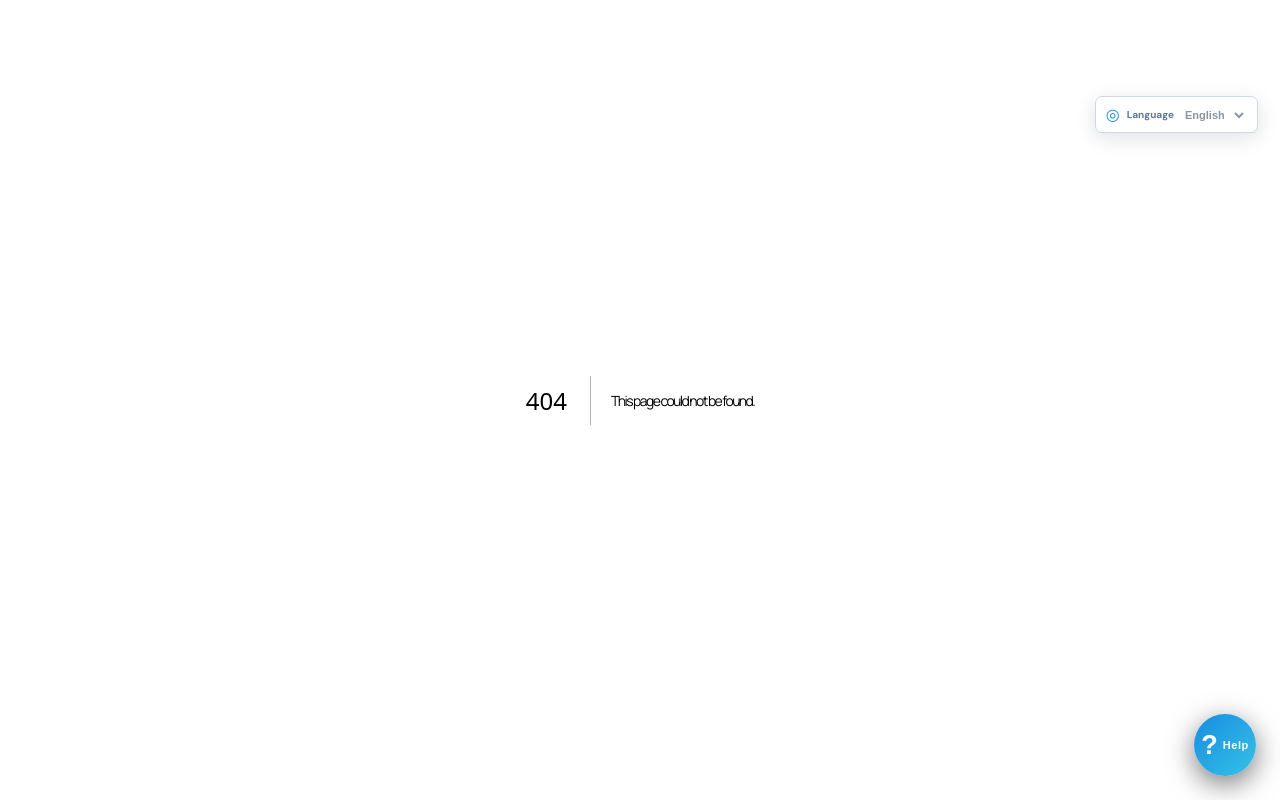
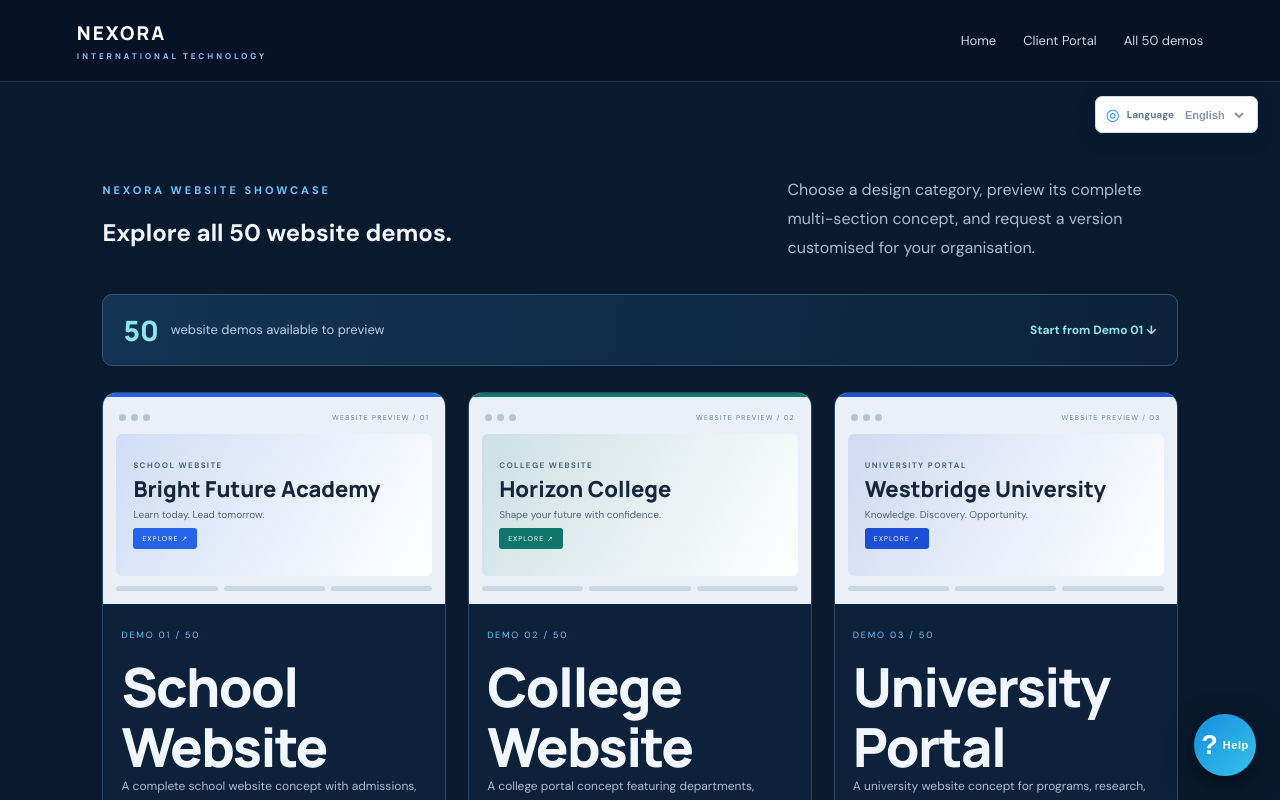
Before and after one commit to satyaprobaho-technologies/nexora-international-technology, a Next.js app: page /demos in a window 1280 px wide. Before the commit this address had no page. Shown: the top 800 px of the page. Built offline with nearby package versions, Linux system fonts and the light colour scheme.

Commit message:
Add dedicated page for all 50 website demos

```diff
--- /dev/null
+++ b/src/app/demos/page.tsx
@@ -0,0 +1,56 @@
+import Link from "next/link";
+import { DEMO_SITES } from "@/lib/demo-sites";
+
+export const metadata = {
+  title: "50 Website Demo Templates | NEXORA INTERNATIONAL TECHNOLOGY",
+  description: "Explore all 50 NEXORA website design demos and open a complete preview for each business category.",
+};
+
+export default function DemosPage() {
+  return (
+    <main>
+      <header className="nav">
+        <Link className="brand" href="/">NEXORA <small>INTERNATIONAL TECHNOLOGY</small></Link>
+        <nav aria-label="Main navigation">
+          <Link href="/">Home</Link>
+          <Link href="/portal">Client Portal</Link>
+          <a href="#all-demos">All 50 demos</a>
+        </nav>
+      </header>
+      <section id="all-demos" className="section templates-section">
+        <div className="section-head">
+          <div><p className="eyebrow">NEXORA WEBSITE SHOWCASE</p><h1>Explore all 50 website demos.</h1></div>
+          <p className="section-intro">Choose a design category, preview its complete multi-section concept, and request a version customised for your organisation.</p>
+        </div>
+        <div className="demo-catalog-toolbar">
+          <div><strong>{DEMO_SITES.length}</strong><span>website demos available to preview</span></div>
+          <a href="#demo-card-01">Start from Demo 01 ↓</a>
+        </div>
+        <div className="demo-catalog-grid">
+          {DEMO_SITES.map((demo, i) => (
+            <article id={`demo-card-${String(i + 1).padStart(2, "0")}`} className="demo-catalog-card" key={demo.slug}>
+              <div className="demo-catalog-preview" style={{ borderTopColor: demo.accent }}>
+                <div className="demo-catalog-browser"><i></i><i></i><i></i><span>WEBSITE PREVIEW / {String(i + 1).padStart(2, "0")}</span></div>
+                <div className="demo-catalog-hero" style={{ background: `linear-gradient(120deg, ${demo.accent}22, #ffffff)` }}>
+                  <small>{demo.name.toUpperCase()}</small><b>{demo.title}</b><span>{demo.tagline}</span><em style={{ background: demo.accent }}>EXPLORE ↗</em>
+                </div>
+                <div className="demo-catalog-bars"><i></i><i></i><i></i></div>
+              </div>
+              <div className="demo-catalog-info">
+                <span className="demo-catalog-number">DEMO {String(i + 1).padStart(2, "0")} / 50</span>
+                <h2>{demo.name}</h2><p>{demo.intro}</p>
+                <div className="demo-module-tags">{demo.sections.map(section => <span key={section.title}>{section.title}</span>)}</div>
+                <Link href={`/demos/${demo.slug}`}>Open full demo & modules ↗</Link>
+              </div>
+            </article>
+          ))}
+        </div>
+        <div className="hosting-note">
+          <div><p className="eyebrow">READY TO BUILD?</p><h2>Make this design yours.</h2><p>Sign in to the customer portal and submit a project request for your selected demo.</p></div>
+          <Link className="button" href="/portal">Request a website ↗</Link>
+        </div>
+      </section>
+      <footer><Link className="brand" href="/">NEXORA <small>INTERNATIONAL TECHNOLOGY</small></Link><p>Your Digital World Starts Here.</p><Link href="/portal">Client Portal</Link><Link href="/">Back to website</Link></footer>
+    </main>
+  );
+}
```
